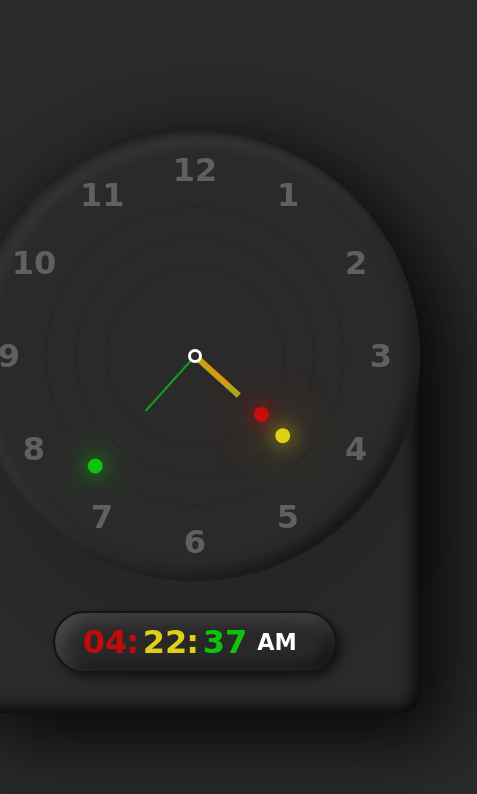
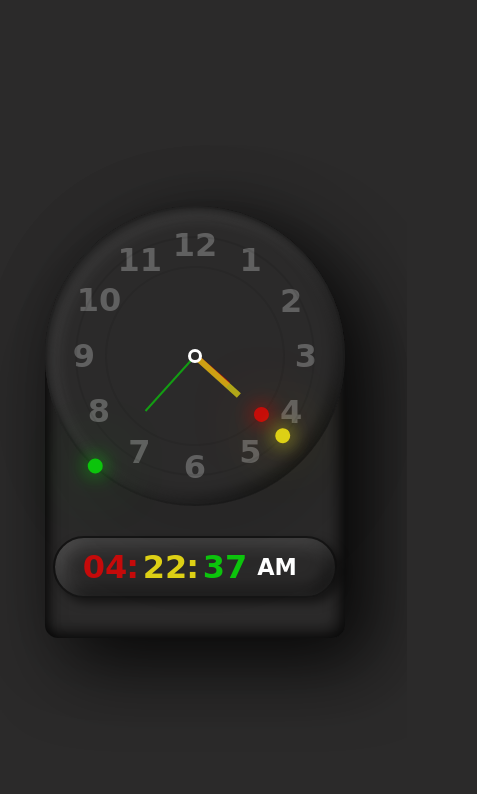
Before and after one commit to gdsabarna353/webdev-project7, a plain HTML site: page index.html in a window 390 px wide. Shown: the whole page, 477 px wide, since content can reach past the window. Drawn offline with Linux system fonts and the light colour scheme; a web font is replaced by a local one.

Commit message:
Update style.css

```diff
--- a/style.css
+++ b/style.css
@@ -15,6 +15,14 @@ body{
     align-items: center;
     min-height: 100vh;
     background: rgb(43, 42, 42);
+}
+
+@media only screen and (max-width:600px){
+    .clock{
+        max-height: 300px;
+        max-width: 300px;
+        position: absolute;
+    }
 }
 
 .container{
```
